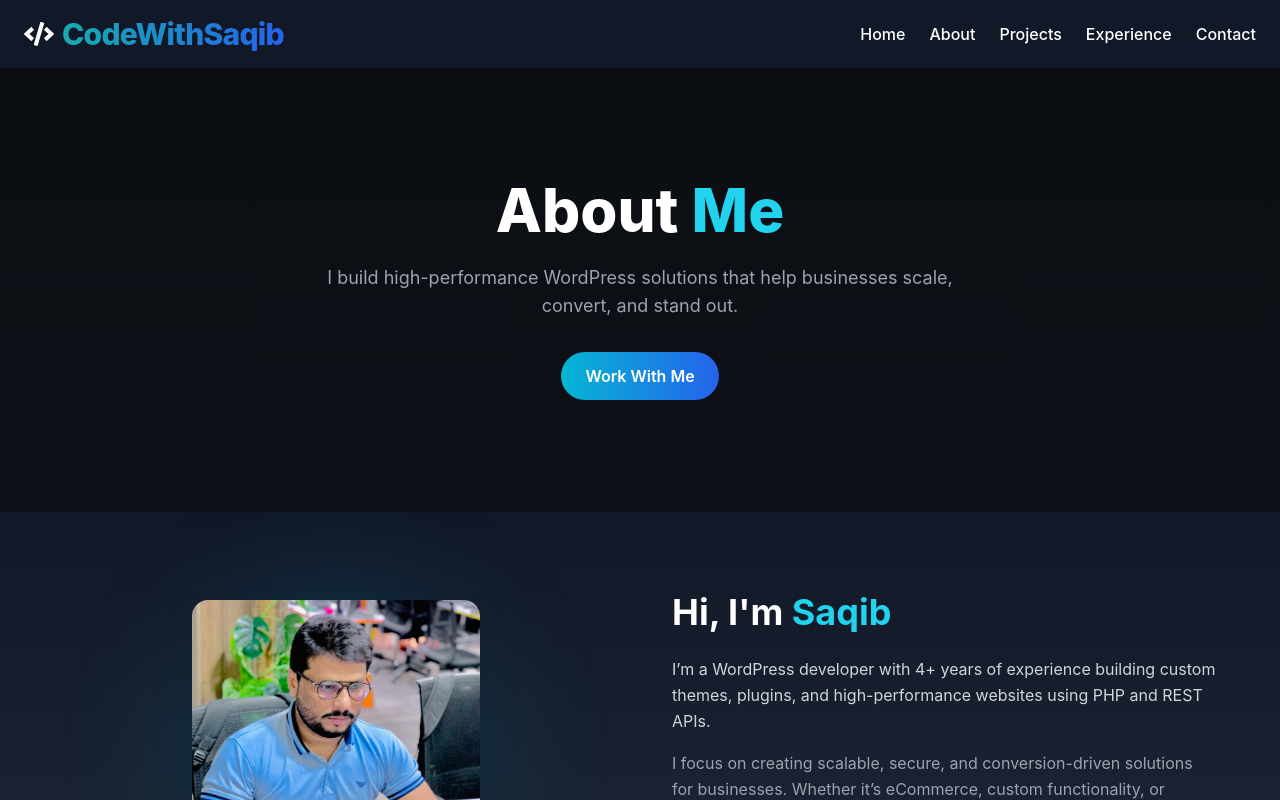
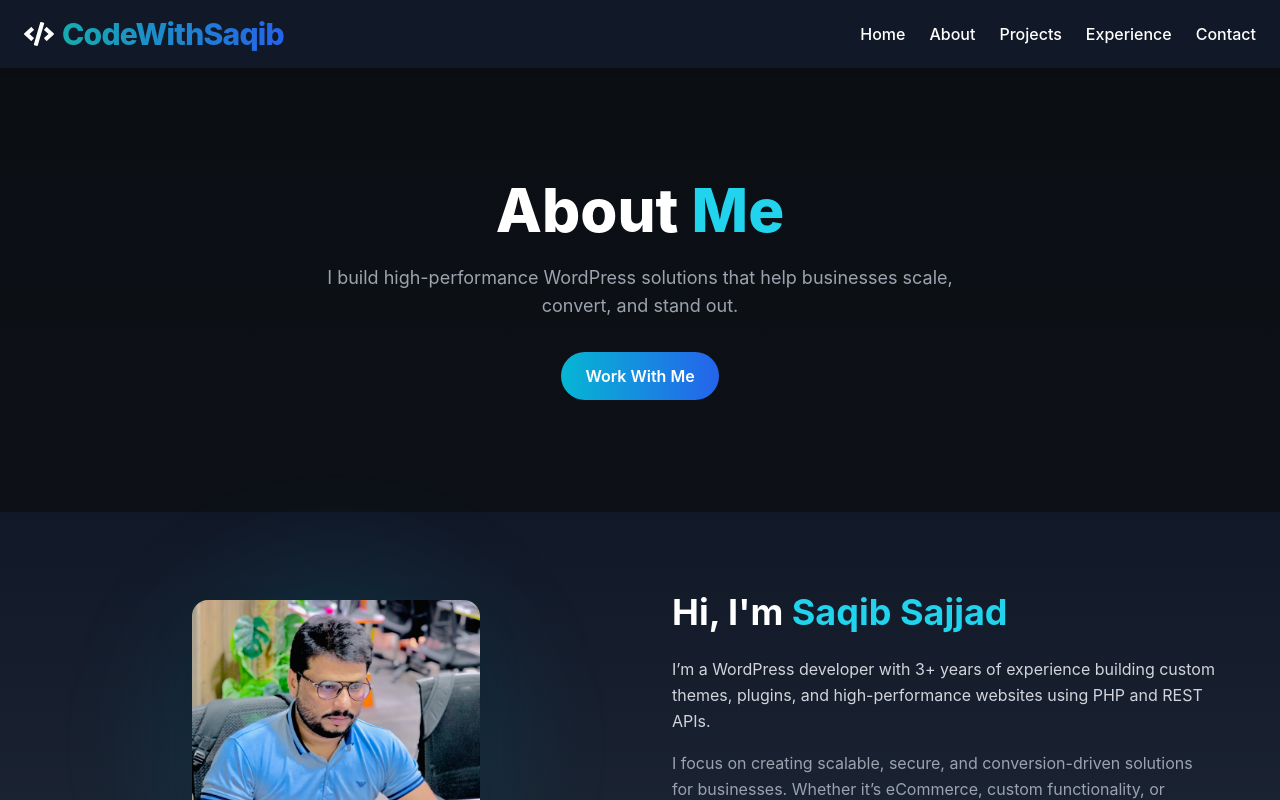
Before and after one commit to SaqiRao/Portfolio-in-React, a React (Create React App) app: page /about in a window 1280 px wide. Shown: the top 800 px of the page. Built offline with nearby package versions, Linux system fonts and the light colour scheme.

Commit message:
update about us page and component

```diff
--- a/src/components/About.js
+++ b/src/components/About.js
@@ -8,7 +8,7 @@ const About = () => {
   <div className="max-w-4xl mx-auto text-center">
     <h2 className="text-4xl md:text-5xl font-bold text-center mb-4">ABOUT <span className="text-cyan-400">ME</span></h2>
     <p className="text-gray-300 text-lg leading-relaxed">
-      I'm a passionate <span className="text-cyan-400 font-medium">WordPress Themes & Plugins Developer</span> with over <strong>4 years of experience</strong> in crafting custom web solutions using <strong>WordPress, PHP, and REST APIs</strong>. I specialize in enhancing functionality, improving performance, and creating seamless user experiences. My goal is to build scalable, secure, and visually compelling websites that help businesses thrive in the digital space.
+      I'm a passionate <span className="text-cyan-400 font-medium">WordPress Themes & Plugins Developer</span> with over <strong>3+ years of experience</strong> in crafting custom web solutions using <strong>WordPress, PHP, and REST APIs</strong>. I specialize in enhancing functionality, improving performance, and creating seamless user experiences. My goal is to build scalable, secure, and visually compelling websites that help businesses thrive in the digital space.
       <br /><br />
       I’m now looking to bring my skills and creativity to a forward-thinking team where I can contribute to impactful projects and continue growing as a developer.
     </p>
--- a/src/pages/About.js
+++ b/src/pages/About.js
@@ -5,7 +5,7 @@ import { Link } from "react-router-dom";
 
 const AboutPage = () => {
   const stats = [
-    { icon: <FaBriefcase />, num: "4+", label: "Years Experience" },
+    { icon: <FaBriefcase />, num: "3+", label: "Years Experience" },
     { icon: <FaProjectDiagram />, num: "50+", label: "Projects Completed" },
     { icon: <FaSmile />, num: "100%", label: "Client Satisfaction" },
     { icon: <FaHeadset />, num: "24/7", label: "Support" },
@@ -55,11 +55,11 @@ const AboutPage = () => {
           {/* TEXT */}
           <div>
             <h2 className="text-4xl font-bold mb-6">
-              Hi, I'm <span className="text-cyan-400">Saqib</span>
+              Hi, I'm <span className="text-cyan-400">Saqib Sajjad</span>
             </h2>
 
             <p className="text-gray-300 mb-4 leading-relaxed">
-              I’m a WordPress developer with 4+ years of experience building custom themes,
+              I’m a WordPress developer with 3+ years of experience building custom themes,
               plugins, and high-performance websites using PHP and REST APIs.
             </p>
 
```
